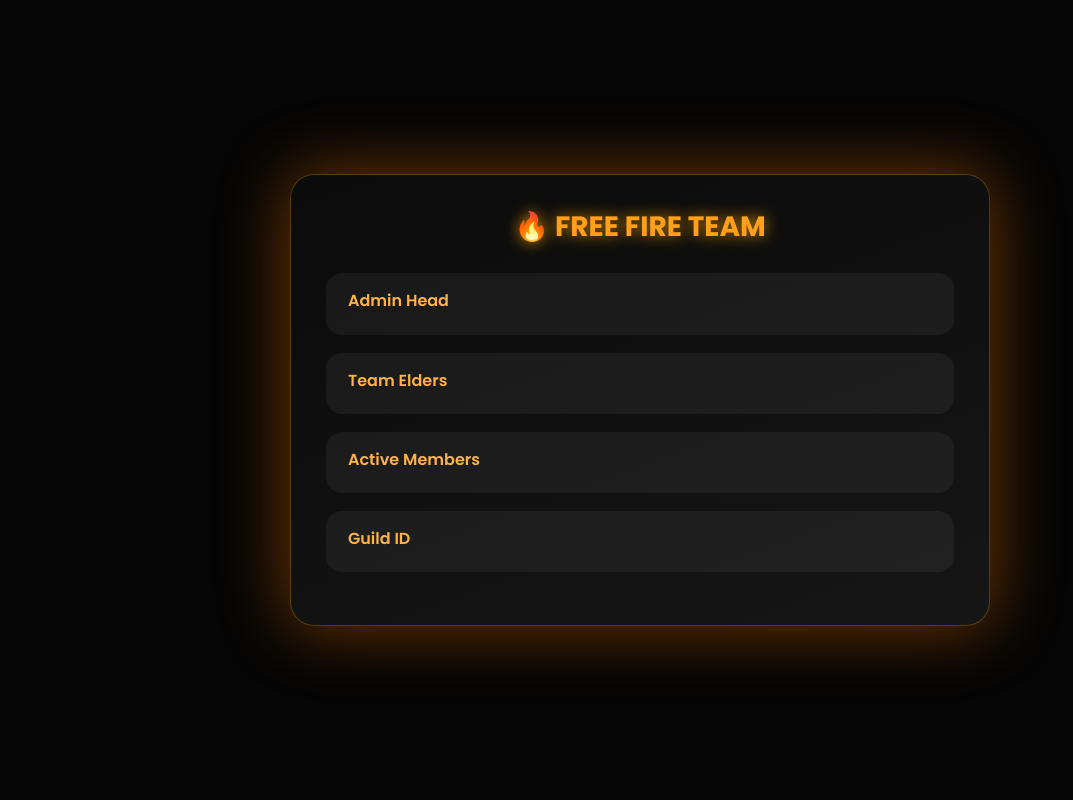
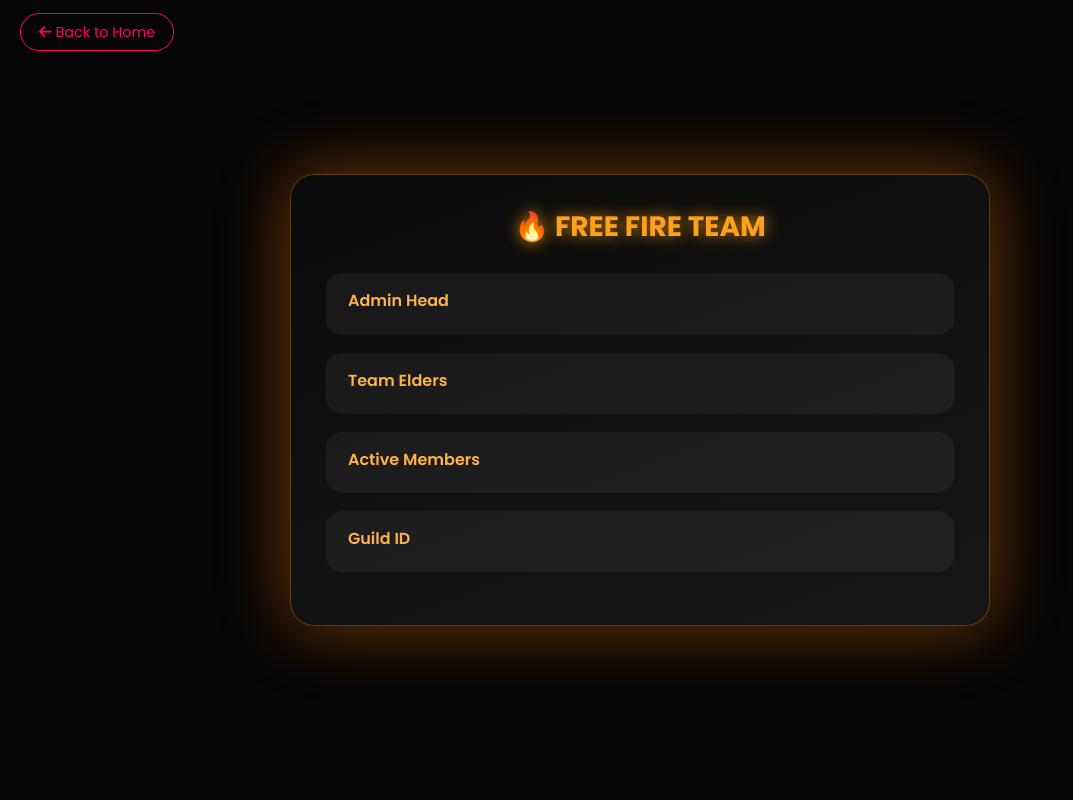
Before and after one commit to Anonyums3214/ram-django, a Django app: page /free-fire/ in a window 1280 px wide. Shown: the whole page, without its empty margins (0-1073 px from the left). Run offline with Django 5.2, Linux system fonts and the light colour scheme; data that the repository does not hold is empty.

Commit message:
Update FreeFireTeam back to home

```diff
--- a/ram_rajya/models.py
+++ b/ram_rajya/models.py
@@ -159,7 +159,7 @@ class FreeFireTeam(models.Model):
 
     guild_id = models.CharField(
         max_length=20,
-        default="923838382",
+        default="3048559701",
         editable=False
     )
 
--- a/template/FreeFire.html
+++ b/template/FreeFire.html
@@ -11,6 +11,9 @@
     <!-- Font -->
     <link href="https://fonts.googleapis.com/css2?family=Poppins:wght@400;600;700&display=swap" rel="stylesheet">
 
+    <!-- Font Awesome -->
+    <link rel="stylesheet" href="https://cdnjs.cloudflare.com/ajax/libs/font-awesome/6.5.0/css/all.min.css">
+
     <style>
         body {
             background: #050505;
@@ -20,6 +23,28 @@
             align-items: center;
             justify-content: center;
             min-height: 100vh;
+            position: relative;
+        }
+
+        /* BACK BUTTON */
+        .rr-back-btn{
+            position:absolute;
+            top:20px;
+            left:20px;
+        }
+        .rr-back-btn a{
+            color:#ff0066;
+            border:1px solid #ff0066;
+            padding:8px 18px;
+            border-radius:20px;
+            text-decoration:none;
+            transition:.3s;
+            font-size: .9rem;
+        }
+        .rr-back-btn a:hover{
+            background:#ff0066;
+            color:#000;
+            box-shadow:0 0 15px #ff0066;
         }
 
         .ff-modal {
@@ -62,6 +87,11 @@
 
 <body>
 
+<!-- BACK TO HOME -->
+<div class="rr-back-btn">
+    <a href="/"><i class="fa-solid fa-arrow-left"></i> Back to Home</a>
+</div>
+
 <div class="ff-modal">
 
     <h3 class="ff-title">🔥 FREE FIRE TEAM</h3>
```
